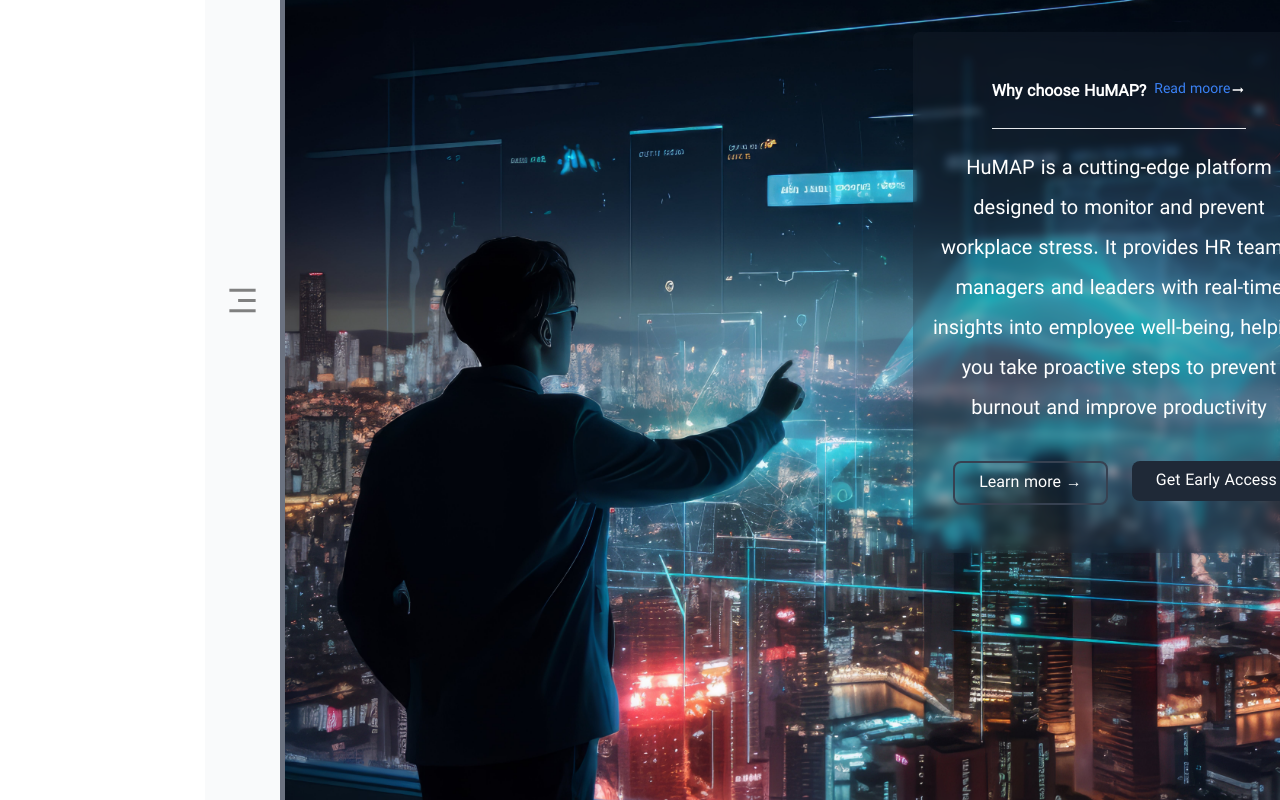
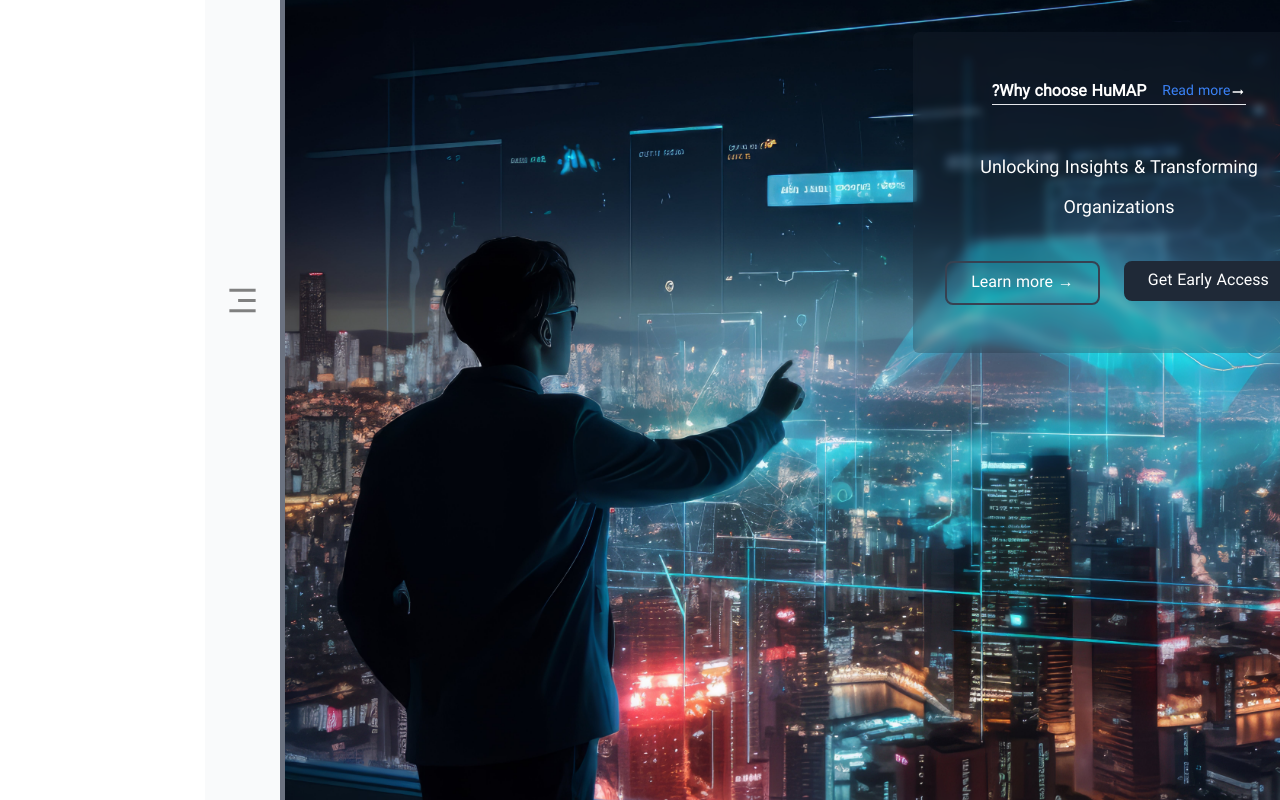
Before and after one commit to Kamyarkamali/Psychiatry-project, a Next.js app: page / in a window 1280 px wide. Built offline with nearby package versions, Linux system fonts and the light colour scheme.

Commit message:
the end project

```diff
--- a/components/module/HamburgerMenu.js
+++ b/components/module/HamburgerMenu.js
@@ -23,7 +23,7 @@
         <ul className="flex flex-col relative items-center justify-center ml-6 h-[500px]">
           {menuData.map((item) => (
             <Link
-              className="cursor-pointer hover:scale-105 hover:duration-300 hover:font-semibold  text-lg mt-5 p-5 flex flex-col items-center transform transition-transform duration-300"
+              className="cursor-pointer hover:scale-105 hover:duration-300 hover:font-semibold  text-lg mt-5 p-3 flex flex-col items-center transform transition-transform duration-300"
               key={item.id}
               href={item.path}
             >
--- a/components/module/TypeAutomat.js
+++ b/components/module/TypeAutomat.js
@@ -1,119 +1,70 @@
 "use client";
 
 import Link from "next/link";
-import { useState } from "react";
+import { useState, useEffect } from "react";
 import { MdArrowRightAlt } from "react-icons/md";
 
 const Accordion = () => {
-  const [isOpen, setIsOpen] = useState(null);
+  // لیست کامل متون برای نمایش در اسلایدر
+  const texts = [
+    "Why choose HuMAP? Leveraging data science to revolutionize stress management",
+    "Unlocking Insights & Transforming Organizations",
+    "Get Early Access",
+    "Workplace Stress: A Silent Threat - Over half of employees experience significant work-related stress, leading to decreased productivity, increased absenteeism, and higher turnover rates. HuMAP offers a proactive solution to mitigate these risks and optimize workforce performance.",
+    "By prioritizing mental health and creating healthier, more productive work environments, HuMAP empowers businesses to thrive.",
+    "What is HuMAP? HuMAP is a cutting-edge platform designed to monitor and prevent workplace stress. It provides HR teams, managers, and leaders with real-time insights into employee well-being, helping you take proactive steps to prevent burnout and improve productivity.",
+    "Tailor-Made Solutions: Identify the right mix of data sources to assess the collective stress level of your human capital.",
+    "Business Intelligence: Data-driven strategies for effective decision-making.",
+    "Proven Expertise: Experienced professionals ensuring top-notch guidance on translating collective stress insights into actionable process improvements.",
+  ];
 
-  const toggleAccordion = (index) => {
-    setIsOpen(isOpen === index ? null : index);
-  };
+  const [currentText, setCurrentText] = useState(0);
+  const [fade, setFade] = useState(true);
+
+  useEffect(() => {
+    const interval = setInterval(() => {
+      // تغییر به متن بعدی با فید افکت
+      setFade(false); // شروع انیمیشن فید-اوت
+      setTimeout(() => {
+        setCurrentText((prev) => (prev + 1) % texts.length);
+        setFade(true); // شروع انیمیشن فید-این
+      }, 500); // تأخیر برای هماهنگی با انیمیشن فید-اوت
+    }, 3500);
+
+    return () => clearInterval(interval); // پاک کردن تایمر در زمان حذف کامپوننت
+  }, []);
 
   return (
     <div className="bg-gray-800 lg:w-fit rounded-md text-white flex flex-col justify-center items-center px-4 py-12 h-fit backdrop-blur-sm bg-opacity-30">
-      <div className="flex gap-2 justify-center items-center border-b-[1px] ">
-        <div className="flex items-center mb-7 ">
+      {/* عنوان اصلی و دکمه خواندن بیشتر */}
+      <div className="flex gap-2 justify-center items-center border-b-[1px] mb-6">
+        <div className="flex items-center">
           <MdArrowRightAlt />
-          <Link href={"/about"} className="text-sm text-blue-500">
-            {" "}
-            Read moore{" "}
+          <Link href={"/about"} className="text-sm text-blue-500 ml-2">
+            Read more
           </Link>
         </div>
-        <h1 className="text-md font-bold text-center mb-6">
-          ?Why choose HuMAP
-        </h1>
-      </div>
-      {/* Accordion 1 */}
-      {/* <div className="w-full max-w-xl mb-4">
-        <div
-          className="bg-gray-800 text-white lg:p-4 p-2 rounded-lg cursor-pointer mb-4 hover:bg-gray-900 transition duration-300"
-          onClick={() => toggleAccordion(0)}
-        >
-          <h2 className="lg:text-lg text-end text-sm font-semibold">
-            Leveraging data science to revolutionize stress management
-          </h2>
-        </div>
-        <div
-          className={`overflow-hidden transition-all duration-300 ${
-            isOpen === 0 ? "h-auto" : "h-0 opacity-0"
-          }`}
-        >
-          <p className="lg:text-lg text-sm text-center p-4">
-            Unlocking Insights & Transforming Organizations
-          </p>
-        </div>
-      </div> */}
-      {/* Accordion 2 */}
-      {/* <div className="w-full max-w-xl mb-4">
-        <div
-          className="bg-gray-800 text-white lg:p-4 p-2  rounded-lg cursor-pointer mb-4 hover:bg-gray-900 transition duration-300"
-          onClick={() => toggleAccordion(1)}
-        >
-          <h2 className="lg:text-lg text-end text-sm font-semibold">
-            Workplace Stress: A Silent Threat
-          </h2>
-        </div>
-        <div
-          className={`overflow-hidden transition-all duration-300 ${
-            isOpen === 1 ? "h-auto" : "h-0 opacity-0"
-          }`}
-        >
-          <p className="lg:text-lg text-sm text-center p-4">
-            Over half of employees experience significant work-related stress,
-            leading to decreased productivity, increased absenteeism, and higher
-            turnover rates. HuMAP offers a proactive solution to mitigate these
-            risks and optimize workforce performance.
-          </p>
-          <p className="lg:text-lg text-sm text-center p-4">
-            By prioritizing mental health and creating healthier, more
-            productive work environments, HuMAP empowers businesses to thrive.
-          </p>
-        </div>
-      </div> */}
-      {/* Accordion 3 */}
-      {/* <div className="w-full max-w-xl mb-4">
-        <div
-          className="bg-gray-800 text-white lg:p-4 p-2 rounded-lg cursor-pointer mb-4 hover:bg-gray-900 transition duration-300"
-          onClick={() => toggleAccordion(2)}
-        >
-          <h2 className="lg:text-lg text-end text-sm font-semibold">
-            ?What is HuMAP
-          </h2>
-        </div>
-        <div
-          className={`overflow-hidden transition-all duration-300 ${
-            isOpen === 2 ? "h-auto" : "h-0 opacity-0"
-          }`}
-        >
-          <p className="lg:text-lg text-sm text-center lg:p-4 p-2">
-            HuMAP is a cutting-edge platform designed to monitor and prevent
-            workplace stress. It provides HR teams, managers, and leaders with
-            real-time insights into employee well-being, helping you take
-            proactive steps to prevent burnout and improve productivity.
-          </p>
-        </div>
-      </div> */}
-
-      <div className="w-[380px] leading-10 text-xl text-center mt-5">
-        <h3>
-          HuMAP is a cutting-edge platform designed to monitor and prevent
-          workplace stress. It provides HR teams, managers and leaders with
-          real-time insights into employee well-being, helping you take
-          proactive steps to prevent burnout and improve productivity
-        </h3>
+        <h1 className="text-md font-bold text-center">Why choose HuMAP?</h1>
       </div>
 
-      {/* Buttons for Early Access and Learn More */}
-      <div className="flex justify-center mt-8 space-x-4 gap-6">
+      {/* بخش متنی اسلایدر */}
+      <div
+        className={`w-[380px] leading-10 text-lg text-center mt-5 transition-opacity duration-500 ease-in-out ${
+          fade ? "opacity-100" : "opacity-0"
+        }`}
+      >
+        <p>{texts[currentText]}</p>
+      </div>
+
+      {/* دکمه‌ها برای Early Access و Learn More */}
+      <div className="flex justify-center mt-8 gap-6">
         <Link href={"/login"}>
-          <button className="bg-gray-800 text-white py-2 px-6 rounded-lg hover:bg-gray-900  transition duration-300">
+          <button className="bg-gray-800 text-white py-2 px-6 rounded-lg hover:bg-gray-900 transition duration-300">
             Get Early Access
           </button>
         </Link>
         <Link href={"/about"}>
-          <button className="bg-transparent border-2 border-gray-700 text-white py-2 px-6 rounded-lg hover:bg-gary-700 hover:text-white transition duration-300">
+          <button className="bg-transparent border-2 border-gray-700 text-white py-2 px-6 rounded-lg hover:bg-gray-700 hover:text-white transition duration-300">
             → Learn more
           </button>
         </Link>
```
